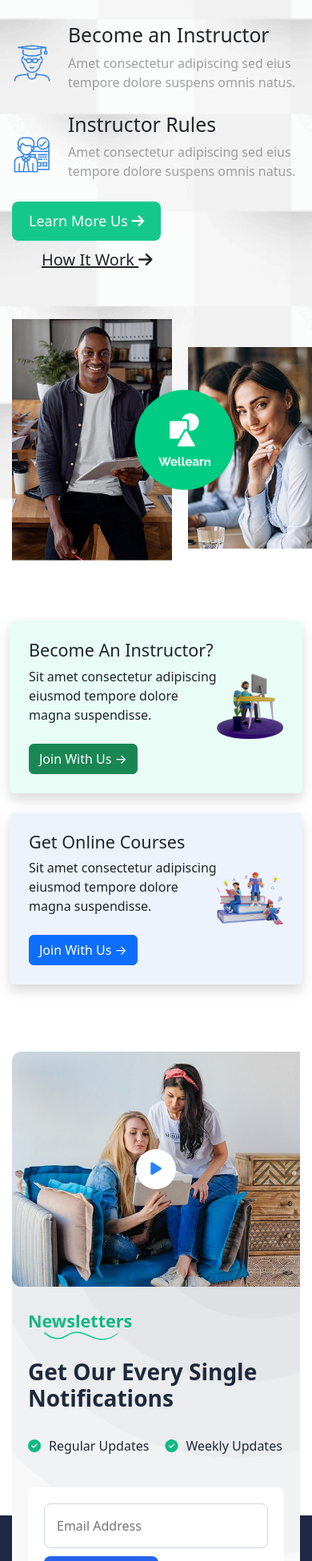
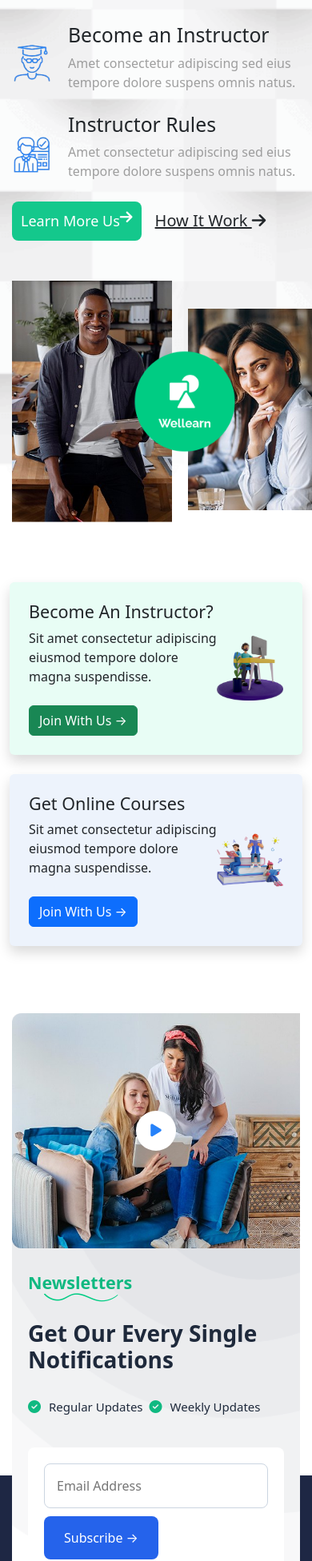
Before and after one commit to HmSani6699/job-task, a React (Vite) app: page / in a window 390 px wide. Shown: the part 3927-5879 px from the top of the page at 80% size. Built offline with nearby package versions, Linux system fonts and the light colour scheme.

Commit message:
added all update code

```diff
--- a/src/index.css
+++ b/src/index.css
@@ -500,6 +500,16 @@
   .br-class {
     display: none;
   }
+  .tow-button-box {
+    display: flex;
+  }
+  .tow-button-box .button_color {
+    display: flex;
+    padding: 10px;
+  }
+  .role-container .main-box .role-left-box .work-button {
+    margin-left: 0;
+  }
 }
 
 /* ==============> Cart container <================= */
@@ -656,6 +666,13 @@
   .subscribe input {
     margin-bottom: 10px;
     width: 100%;
+  }
+
+  .features {
+    gap: 8px;
+  }
+  .features span {
+    font-size: 15px;
   }
 }
 
@@ -937,7 +954,7 @@
   }
 
   .footer-bottom p {
-    font-size: 20px;
+    font-size: 16px;
   }
 
   .footer-links {
--- a/src/pages/Home/RoleConditions/RoleConditions.jsx
+++ b/src/pages/Home/RoleConditions/RoleConditions.jsx
@@ -40,7 +40,7 @@ const RoleConditions = () => {
               </p>
             </div>
           </div>
-          <div>
+          <div className="tow-button-box">
             <a href="#become" className="btn button_color btn-lg  ">
               Learn More Us <i className="fas fa-arrow-right ml-2" />
             </a>
```
